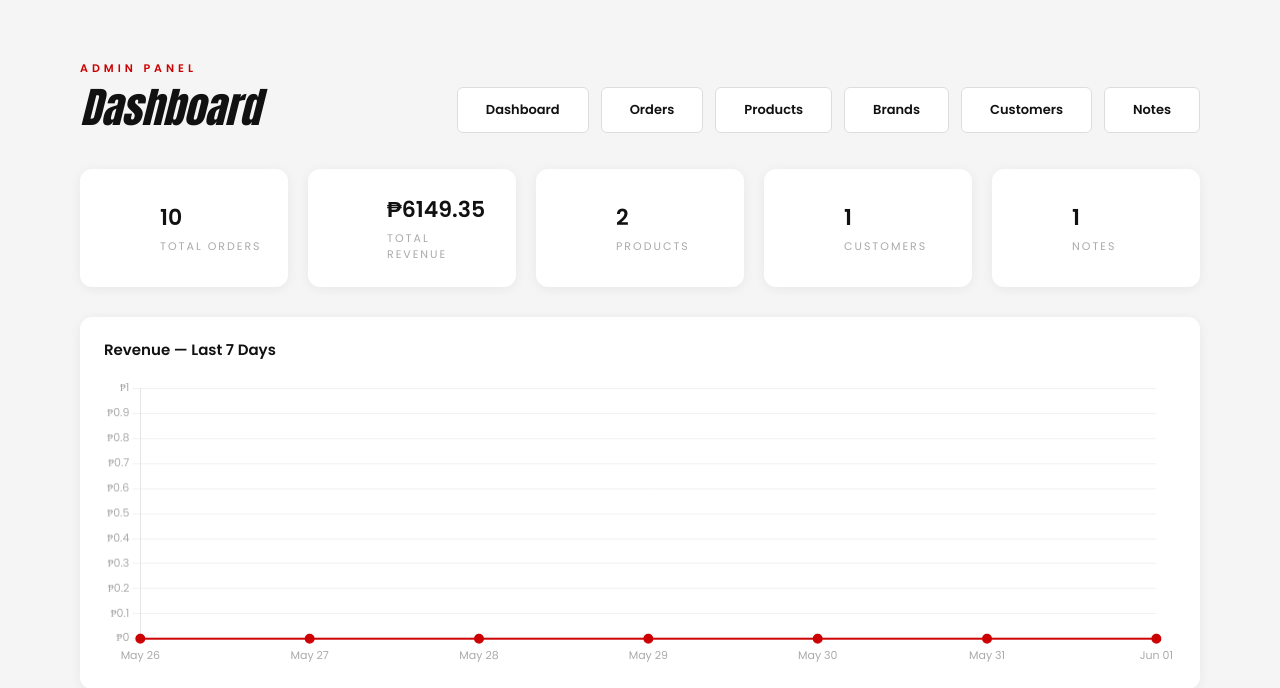
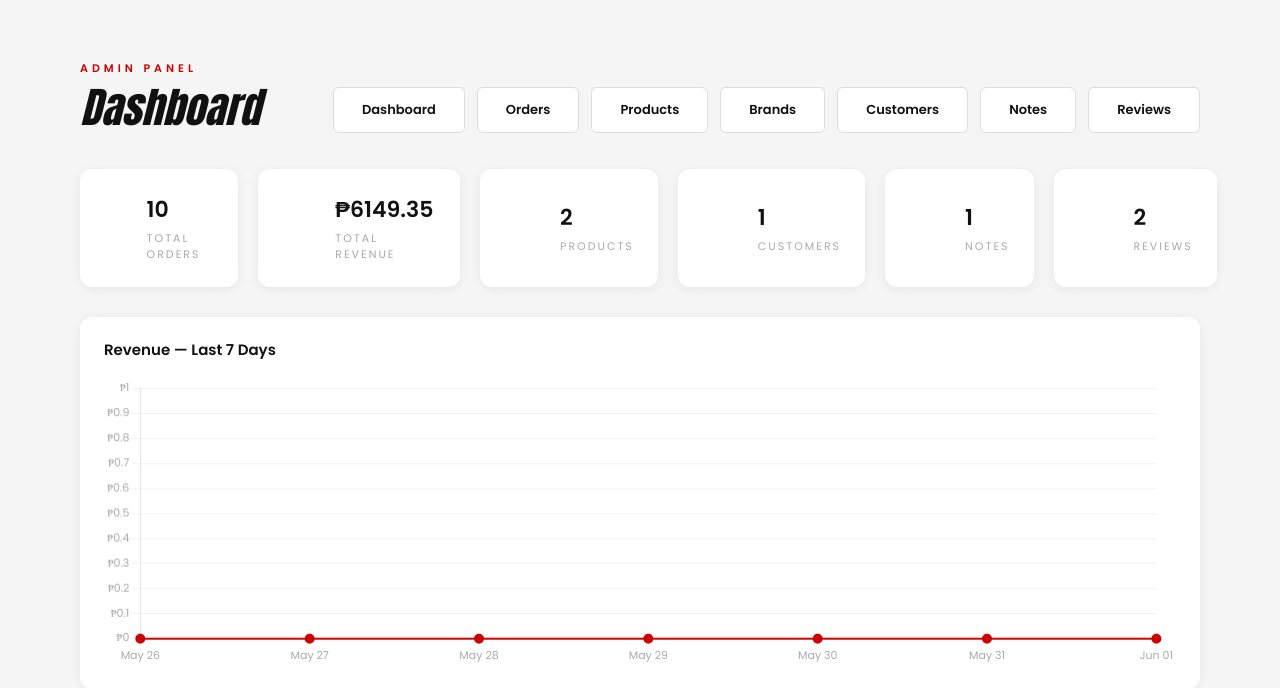
Before and after one commit to StanICT/DeepScent, a Flask app: page /admin/dashboard in a window 1280 px wide. Shown: the part 78-766 px from the top of the page. Run offline with Flask 3, Linux system fonts and the light colour scheme; a user stored in the database is signed in; some libraries are stand-ins or nearby versions; some web fonts are replaced.

Commit message:
feat: add admin reviews page

```diff
--- a/website/admin.py
+++ b/website/admin.py
@@ -1,6 +1,6 @@
 from flask import Blueprint, render_template, request, redirect, url_for, abort
 from flask_login import login_required, current_user
-from .models import Product, Brand, Order, OrderItem, User, Note, db
+from .models import Product, Brand, Order, OrderItem, User, Note, Review, db
 from sqlalchemy import text as db_text
 from werkzeug.utils import secure_filename
 import os
@@ -31,12 +31,12 @@ def dashboard():
     total_products = Product.query.count()
     total_users = User.query.filter_by(is_admin=False).count()
     total_notes = Note.query.count()
+    total_reviews = Review.query.count()
     recent_orders = Order.query.order_by(Order.created_at.desc()).limit(5).all()
     top_products = db.session.query(
         Product.name, db.func.sum(OrderItem.quantity).label('sold')
     ).join(OrderItem).group_by(Product.id).order_by(db_text('sold DESC')).limit(5).all()
 
-    # Revenue by day for last 7 days (only completed orders)
     from datetime import datetime, timedelta
     today = datetime.utcnow().date()
     revenue_labels = []
@@ -57,6 +57,7 @@ def dashboard():
         total_products=total_products,
         total_users=total_users,
         total_notes=total_notes,
+        total_reviews=total_reviews,
         recent_orders=recent_orders,
         top_products=top_products,
         revenue_labels=revenue_labels,
@@ -116,7 +117,7 @@ def customer_detail(user_id):
 @login_required
 def admin_products():
     if not current_user.is_admin:
-        abort(403)  # block non-admins
+        abort(403)
     products = Product.query.all()
     return render_template("admin_products.html", products=products)
 
@@ -255,6 +256,24 @@ def delete_product(id):
     db.session.commit()
     return redirect(url_for("admin.admin_products"))
 
+@admin.route("/reviews")
+@login_required
+def admin_reviews():
+    if not current_user.is_admin:
+        abort(403)
+    reviews = Review.query.order_by(Review.created_at.desc()).all()
+    return render_template("admin_reviews.html", reviews=reviews)
+
+@admin.route("/reviews/delete/<int:id>", methods=["POST"])
+@login_required
+def delete_review(id):
+    if not current_user.is_admin:
+        abort(403)
+    review = Review.query.get_or_404(id)
+    db.session.delete(review)
+    db.session.commit()
+    return redirect(url_for("admin.admin_reviews"))
+
 # --- Brand CRUD ---
 
 @admin.route("/brands")
--- a/website/templates/admin_dashboard.html
+++ b/website/templates/admin_dashboard.html
@@ -8,13 +8,14 @@
             <p class="section-label">ADMIN PANEL</p>
             <h1 class="admin-title">Dashboard</h1>
         </div>
-        <div style="display:flex;gap:12px;">
+        <div style="display:flex;gap:12px;flex-wrap:wrap;">
             <a href="{{ url_for('admin.dashboard') }}" class="admin-btn-secondary">Dashboard</a>
             <a href="{{ url_for('admin.admin_orders') }}" class="admin-btn-secondary">Orders</a>
             <a href="{{ url_for('admin.admin_products') }}" class="admin-btn-secondary">Products</a>
             <a href="{{ url_for('admin.admin_brands') }}" class="admin-btn-secondary">Brands</a>
             <a href="{{ url_for('admin.admin_customers') }}" class="admin-btn-secondary">Customers</a>
             <a href="{{ url_for('admin.admin_notes') }}" class="admin-btn-secondary">Notes</a>
+            <a href="{{ url_for('admin.admin_reviews') }}" class="admin-btn-secondary">Reviews</a>
         </div>
     </div>
 
@@ -53,6 +54,13 @@
             <div>
                 <p class="stat-value">{{ total_notes }}</p>
                 <p class="stat-label">Notes</p>
+            </div>
+        </div>
+        <div class="stat-card">
+            <i class="fas fa-star"></i>
+            <div>
+                <p class="stat-value">{{ total_reviews }}</p>
+                <p class="stat-label">Reviews</p>
             </div>
         </div>
     </div>
@@ -123,12 +131,8 @@
     .admin-btn-secondary { background: #fff; color: #111; padding: 12px 28px; border-radius: 6px; text-decoration: none; font-size: 13px; font-weight: 600; border: 1px solid #ddd; transition: border-color 0.2s; }
     .admin-btn-secondary:hover { border-color: #111; }
 
-    .dash-stats { display: grid; grid-template-columns: repeat(5, 1fr); gap: 20px; margin-bottom: 30px; }
-    .stat-card {
-        background: #fff; border-radius: 12px; padding: 24px;
-        display: flex; align-items: center; gap: 16px;
-        box-shadow: 0 2px 12px rgba(0,0,0,0.06);
-    }
+    .dash-stats { display: grid; grid-template-columns: repeat(6, 1fr); gap: 20px; margin-bottom: 30px; }
+    .stat-card { background: #fff; border-radius: 12px; padding: 24px; display: flex; align-items: center; gap: 16px; box-shadow: 0 2px 12px rgba(0,0,0,0.06); }
     .stat-card i { font-size: 28px; color: #cc0000; width: 40px; text-align: center; }
     .stat-value { font-size: 22px; font-weight: 700; color: #111; margin: 0 0 4px; }
     .stat-label { font-size: 11px; letter-spacing: 2px; color: #aaa; margin: 0; text-transform: uppercase; }
@@ -153,8 +157,8 @@
 
     .dash-empty { text-align: center; color: #aaa; font-size: 13px; padding: 30px 0; }
 
-    @media (max-width: 1100px) { .dash-stats { grid-template-columns: repeat(2, 1fr); } }
-    @media (max-width: 768px) { .admin-page { padding: 40px 20px; } .dash-grid { grid-template-columns: 1fr; } }
+    @media (max-width: 1100px) { .dash-stats { grid-template-columns: repeat(3, 1fr); } }
+    @media (max-width: 768px) { .admin-page { padding: 40px 20px; } .dash-grid { grid-template-columns: 1fr; } .dash-stats { grid-template-columns: repeat(2, 1fr); } }
 </style>
 
 <script src="https://cdn.jsdelivr.net/npm/chart.js"></script>
@@ -167,7 +171,6 @@
         if (!Array.isArray(revenueData)) revenueData = [];
 
         const ctx = chartCanvas.getContext('2d');
-
         new Chart(ctx, {
             type: 'line',
             data: {
@@ -189,20 +192,12 @@
                 responsive: true,
                 plugins: {
                     legend: { display: false },
-                    tooltip: {
-                        callbacks: {
-                            label: ctx => '₱' + ctx.parsed.y.toFixed(2)
-                        }
-                    }
+                    tooltip: { callbacks: { label: ctx => '₱' + ctx.parsed.y.toFixed(2) } }
                 },
                 scales: {
                     y: {
                         beginAtZero: true,
-                        ticks: {
-                            callback: val => '₱' + val,
-                            font: { family: 'Poppins', size: 11 },
-                            color: '#aaa'
-                        },
+                        ticks: { callback: val => '₱' + val, font: { family: 'Poppins', size: 11 }, color: '#aaa' },
                         grid: { color: '#f0f0f0' }
                     },
                     x: {
```
Also changed, not shown: website/templates/admin_reviews.html (added, +80 -0 lines).
